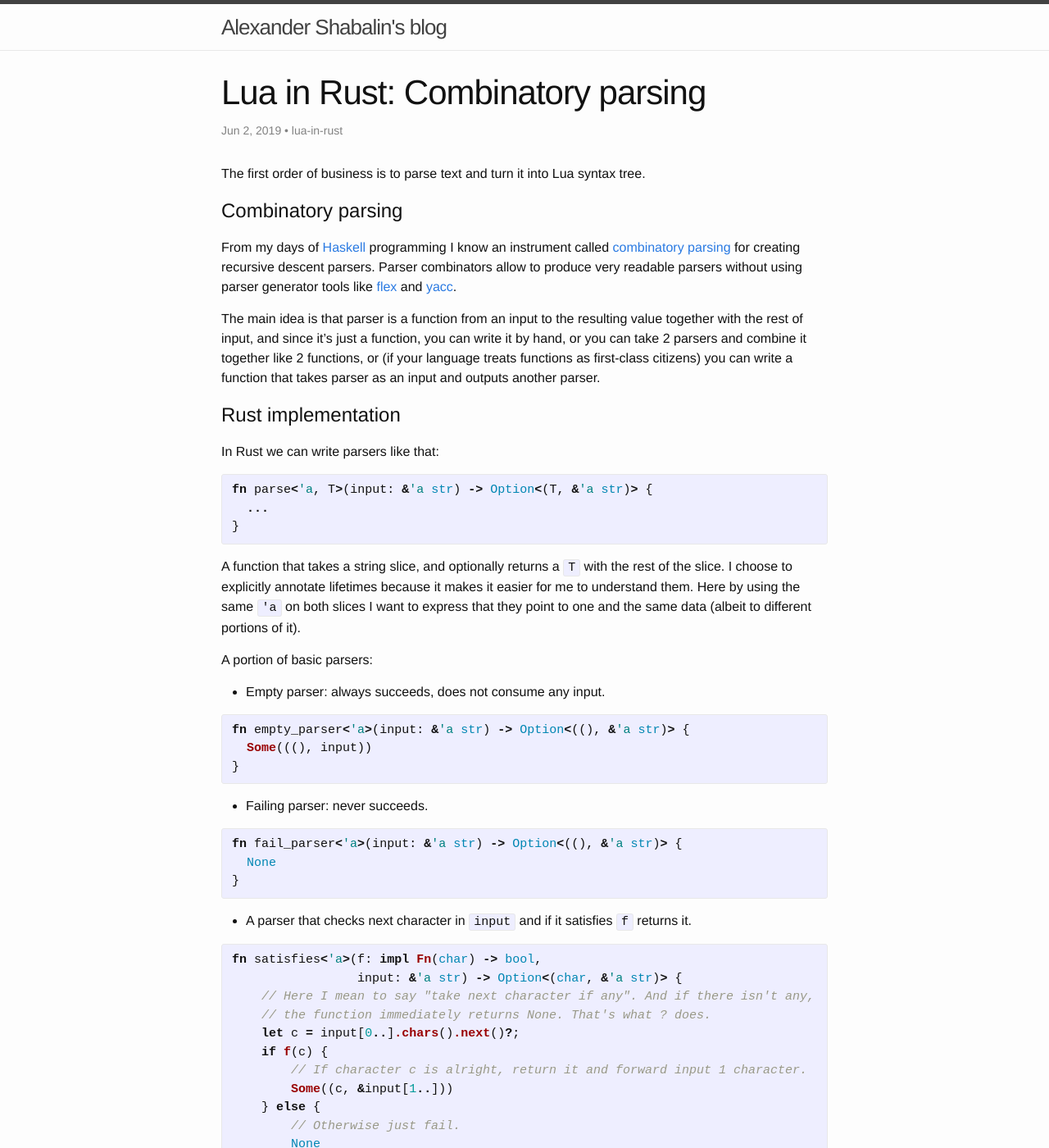
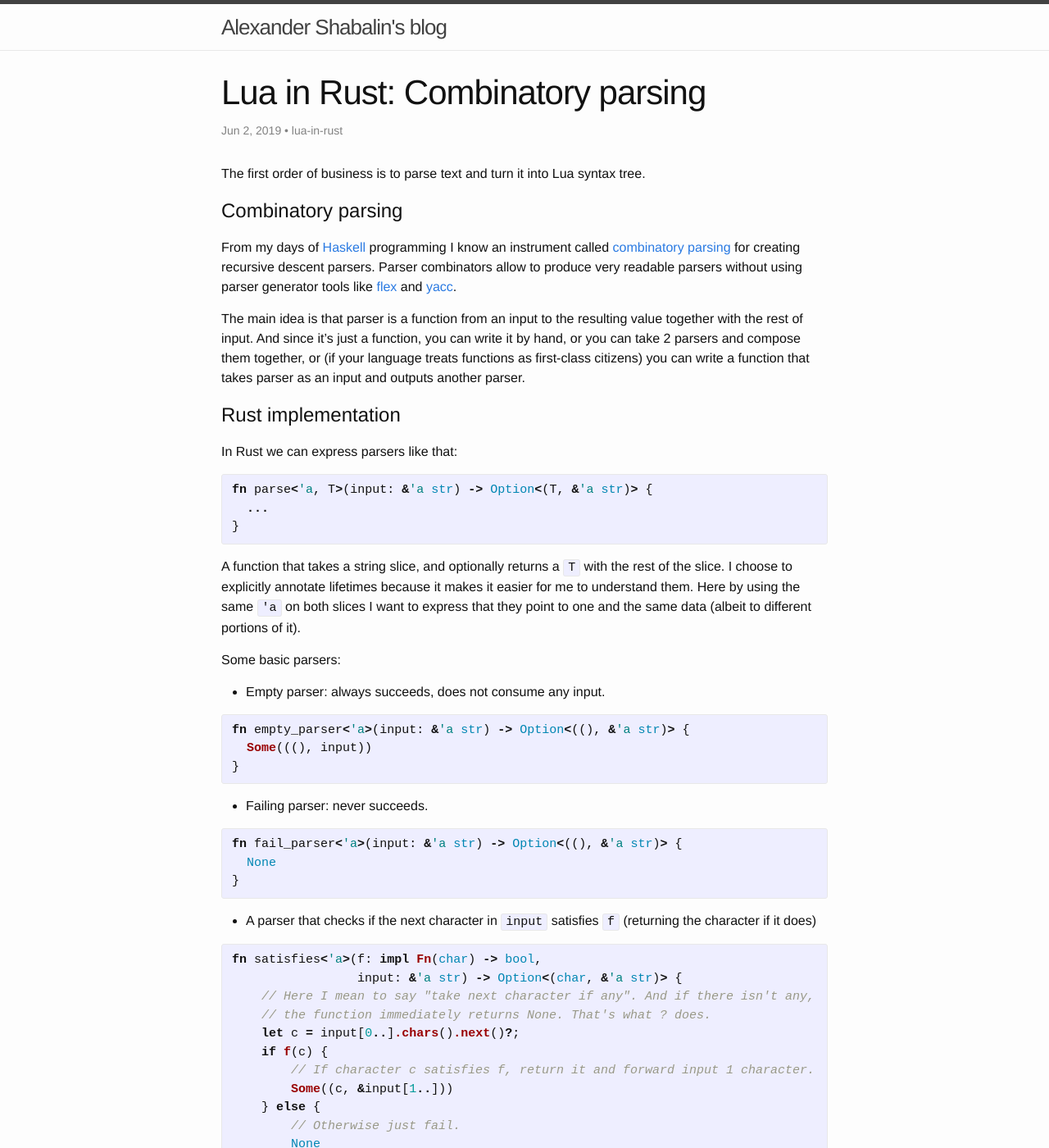
Before and after one commit to projedi/projedi.github.io, a Jekyll site: the page built from _posts/2019-06-02-lua-in-rust-combinatory-parsing.markdown, in a window 1280 px wide and 1400 px high. Shown: the whole window at 82% size. Built offline with Jekyll 4.4.1, drawn with Linux system fonts in a browser that asks for light colours; some of the changed text lies outside the part shown.

Commit message:
Subtly improve comb parsing

```diff
--- a/_posts/2019-06-02-lua-in-rust-combinatory-parsing.markdown
+++ b/_posts/2019-06-02-lua-in-rust-combinatory-parsing.markdown
@@ -17,15 +17,15 @@ to produce very readable parsers without using parser generator tools like
 [yacc](https://en.wikipedia.org/wiki/Yacc).
 
 The main idea is that parser is a function from an input to the resulting value together
-with the rest of input, and since it's just a function, you can write it by hand, or you can
-take 2 parsers and combine it together like 2 functions, or (if your language treats functions
+with the rest of input. And since it's just a function, you can write it by hand, or you can
+take 2 parsers and compose them together, or (if your language treats functions
 as first-class citizens) you can write a function that takes parser as an input and outputs
 another parser.
 
 Rust implementation
 ===================
 
-In Rust we can write parsers like that:
+In Rust we can express parsers like that:
 {% highlight rust %}
 fn parse<'a, T>(input: &'a str) -> Option<(T, &'a str)> {
   ...
@@ -36,7 +36,7 @@ I choose to explicitly annotate lifetimes because it makes it easier for me to u
 Here by using the same `'a` on both slices I want to express that they point to one and the same
 data (albeit to different portions of it).
 
-A portion of basic parsers:
+Some basic parsers:
 * Empty parser: always succeeds, does not consume any input.
 {% highlight rust %}
 fn empty_parser<'a>(input: &'a str) -> Option<((), &'a str)> {
@@ -49,7 +49,7 @@ fn fail_parser<'a>(input: &'a str) -> Option<((), &'a str)> {
   None
 }
 {% endhighlight %}
-* A parser that checks next character in `input` and if it satisfies `f` returns it.
+* A parser that checks if the next character in `input` satisfies `f` (returning the character if it does)
 {% highlight rust %}
 fn satisfies<'a>(f: impl Fn(char) -> bool,
                  input: &'a str) -> Option<(char, &'a str)> {
@@ -57,7 +57,7 @@ fn satisfies<'a>(f: impl Fn(char) -> bool,
     // the function immediately returns None. That's what ? does.
     let c = input[0..].chars().next()?;
     if f(c) {
-        // If character c is alright, return it and forward input 1 character.
+        // If character c satisfies f, return it and forward input 1 character.
         Some((c, &input[1..]))
     } else {
         // Otherwise just fail.
@@ -160,7 +160,7 @@ Day 1 and it's already time for hacks
 =====================================
 
 What's not so nice is all the `impl Fn(&'a str) -> Option<(..., &'a str)>` lying around.
-What I really want is to make a trait alias, but it's not yet done (see [here](https://github.com/rust-lang/rust/issues/41517)). So, time for a hack:
+What I really want is to make a trait alias, but there's no such thing yet (see [here](https://github.com/rust-lang/rust/issues/41517)). So, time for a hack:
 {% highlight rust %}
 trait Parser<'a, T>: Fn(&'a str) -> Option<(T, &'a str)> {}
 impl<'a, T, F : Fn(&'a str) -> Option<(T, &'a str)>> Parser<'a, T> for F {}
```
Also changed, not shown: other parts of _posts/2019-06-02-lua-in-rust-combinatory-parsing.markdown (+2 -2 lines).
